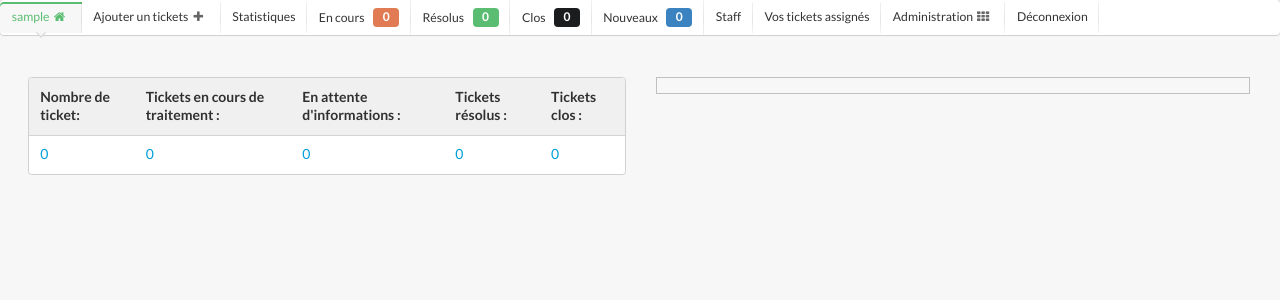
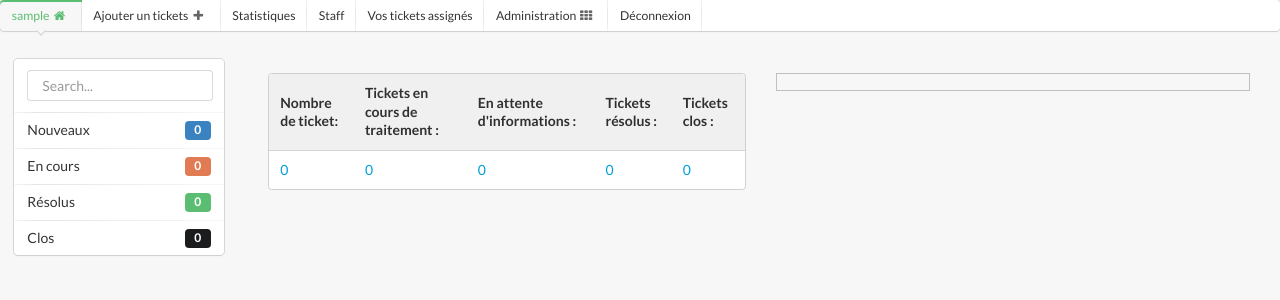
Before and after one commit to Houtmann/Aidez-moi, a Django app: page / in a window 1280 px wide. Shown: the top 300 px of the page. Run offline with Django 3.2, Linux system fonts and the light colour scheme; the visitor is signed in with stand-in values (Sample User, id 1); data comes from the database, SQL or seed files in the repository; data that the repository does not hold is empty; parts of the project's set-up code (start-up, migrations or seed data) failed here and were passed over.

Commit message:
Change menu style

```diff
--- a/templates/base.html
+++ b/templates/base.html
@@ -28,27 +28,6 @@
         <i class=""></i>
       </a>
 
-    <a class="item" href="{% url "ticket.views.tickets.ticket_list_work" %}">{% trans "En cours" %}
-                    <div class="ui orange label">{{ request.user|ticket_open }}</div>
-        <i class=""></i>
-      </a>
-
-    <a class="item" href="{% url "ticket.views.tickets.ticket_list_resolved" %}">{% trans "Résolus" %}
-                    <div class="ui green label">{{ request.user|ticket_resolved }}</div>
-        <i class=""></i>
-      </a>
-
-    <a class="item" href="{% url "ticket.views.tickets.ticket_list_clos" %}">{% trans "Clos" %}
-        <div class="ui black label">{{ request.user|ticket_clos }}</div>
-
-        <i class=""></i>
-      </a>
-
-    <a class="item" href="{% url "ticket.views.tickets.ticket_list_new" %}">{% trans "Nouveaux" %}
-                        <div class="ui blue label">{{ request.user|ticket_new }}</div>
-        <i class=""></i>
-      </a>
-
     {% if request.user.is_staff %}
     <a class="item" href="{% url "ticket.views.tickets.ticket_all" %}">{% trans "Staff" %}
         <i class=""></i>
@@ -71,9 +50,46 @@
     </div>
 <!-- Menu-->
     {% endblock %}
-<div class=" ui centered grid grid basic segment">
-    <div class="column">
+
+
+<div class="ui grid grid  basic segment">
+    <div class="three wide column">
+
+<div class="ui vertical menu">
+  <div class="item">
+    <div class="ui input"><input placeholder="Search..." type="text"></div>
+  </div>
+ <a class="item" href="{% url "ticket.views.tickets.ticket_list_new" %}">{% trans "Nouveaux" %}
+     <div class="ui blue label">{{ request.user|ticket_new }}</div>
+        <i class=""></i>
+ </a>
+
+    <a class="item" href="{% url "ticket.views.tickets.ticket_list_work" %}">{% trans "En cours" %}
+                    <div class="ui orange label">{{ request.user|ticket_open }}</div>
+        <i class=""></i>
+      </a>
+
+    <a class="item" href="{% url "ticket.views.tickets.ticket_list_resolved" %}">{% trans "Résolus" %}
+                    <div class="ui green label">{{ request.user|ticket_resolved }}</div>
+        <i class=""></i>
+      </a>
+
+    <a class="item" href="{% url "ticket.views.tickets.ticket_list_clos" %}">{% trans "Clos" %}
+        <div class="ui black label">{{ request.user|ticket_clos }}</div>
+        <i class=""></i>
+      </a>
+
+
+
+</div></div>
+
+
+
+
+
+
+
+    <div class="thirteen wide column">
 {% block content %}{% endblock %}
 
  </div>
-</div>
```
